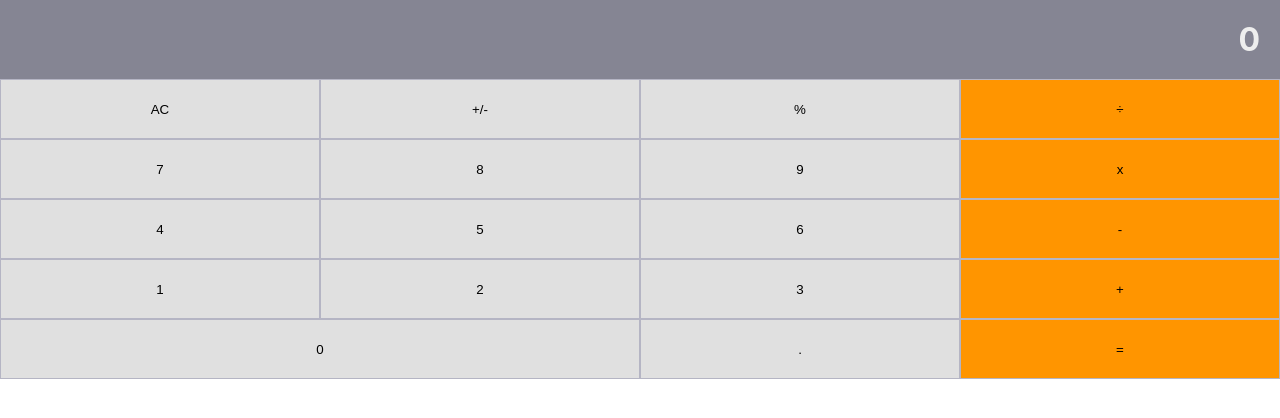
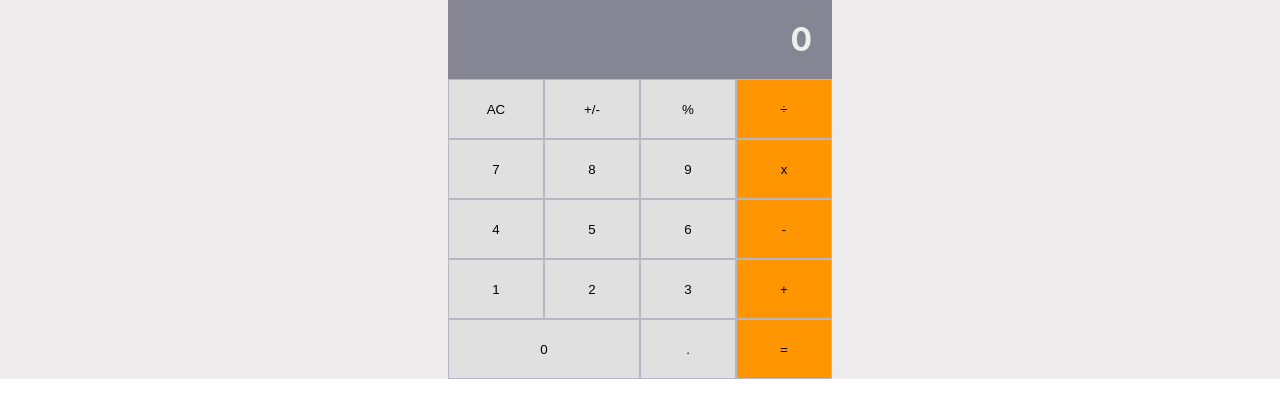
Before and after one commit to federicaulzurrun/MathMagicians, a React (Create React App) app: page / in a window 1280 px wide. Shown: the top 418 px of the page. Built offline with nearby package versions, Linux system fonts and the light colour scheme.

Commit message:
made changes suggested by the reviewer

```diff
--- a/src/components/Calculator.css
+++ b/src/components/Calculator.css
@@ -1,10 +1,10 @@
 .calculator {
   background-color: #edebeb;
-  width: 100%;
   display: flex;
   flex-direction: column;
   height: auto;
   font-weight: bold;
+  padding: 0 35%;
 }
 
 .screen {
```
